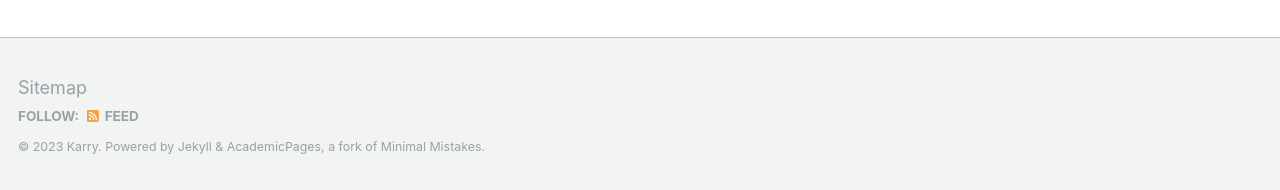
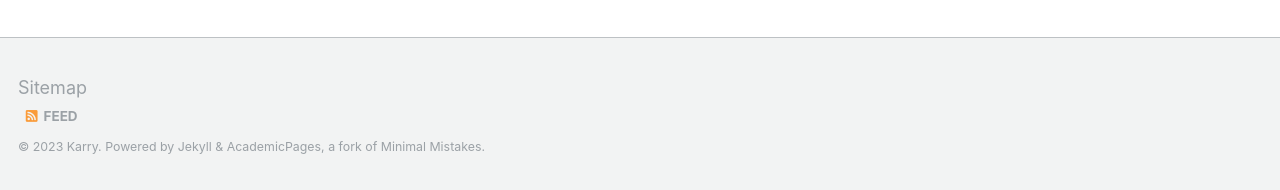
Before and after one commit to kairuiyang07/adst-lab.github.io, a Jekyll site: the page built from _pages/talkmap.html, in a window 1280 px wide. Shown: the part 954-1144 px from the top of the page. Built offline with Jekyll 4.4.1, drawn with Linux system fonts in a browser that asks for light colours; nearby versions of some CDN libraries.

Commit message:
Update ui-text.yml

```diff
--- a/_data/ui-text.yml
+++ b/_data/ui-text.yml
@@ -21,7 +21,7 @@ en: &DEFAULT_EN
   comments_title             : "Comments"
   more_label                 : "Learn More"
   related_label              : "You May Also Enjoy"
-  follow_label               : "Follow:"
+  follow_label               : ""
   feed_label                 : "Feed"
   powered_by                 : "Powered by"
   website_label              : "Website"
```
